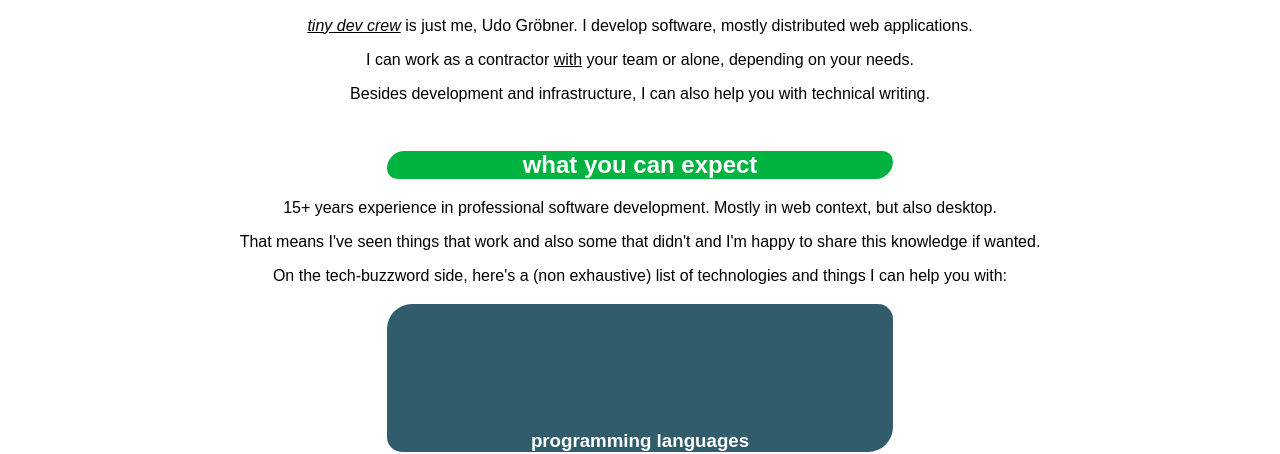
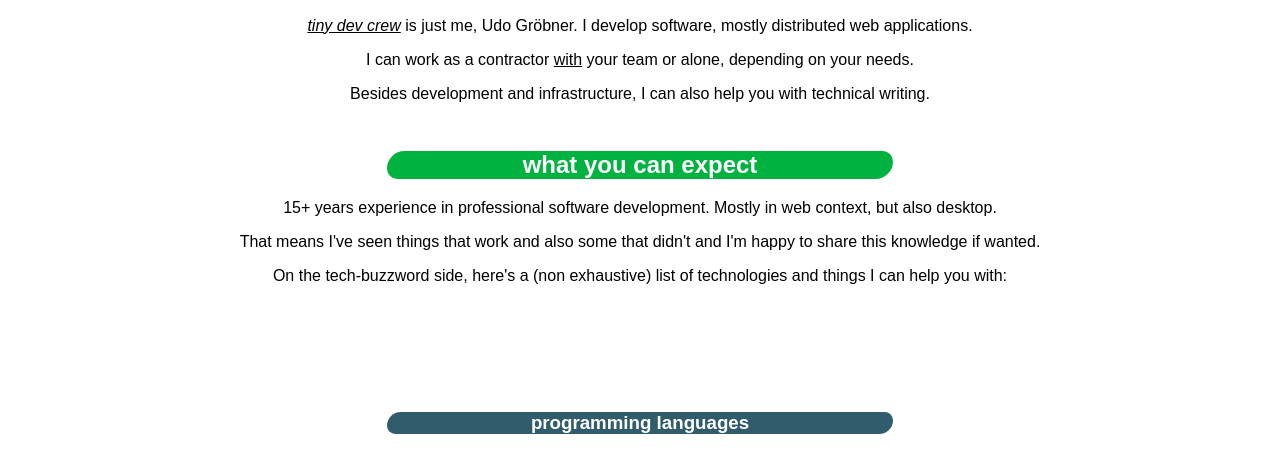
Before and after one commit to udl/tdc-website, a plain HTML site: page index.html in a window 1280 px wide. Shown: the part 358-812 px from the top of the page. Drawn offline with Linux system fonts and the light colour scheme.

Commit message:
Update index.html

```diff
--- a/index.html
+++ b/index.html
@@ -16,7 +16,7 @@
         padding-bottom: 2%;
       }
       h3 {
-        padding-top: 10%;
+        margin-top: 10%;
       }
       h1, h2, h3, h4 {
         background-color: #00B341;
```
